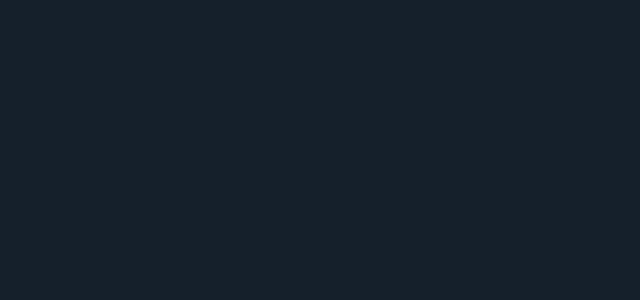
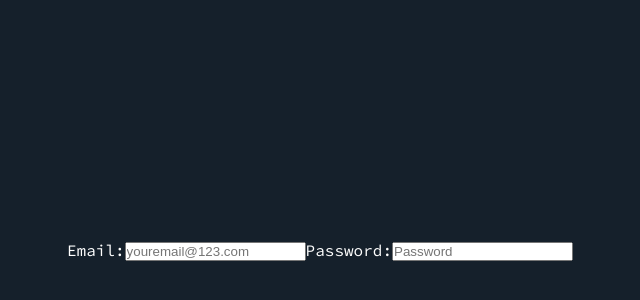
Before and after one commit to dallasclarke/social-frontend-two, a React (Create React App) app: page /login in a window 1280 px wide. Shown: the part 150-450 px from the top of the page, without its empty margins (320-960 px from the left). Built offline with nearby package versions, Linux system fonts and the light colour scheme.

Commit message:
Working on Login component.

```diff
--- a/src/App.js
+++ b/src/App.js
@@ -1,11 +1,13 @@
-import './App.css';
+import React from "react";
+
+import Login from "./components/auth/Login";
+
+import "./App.css";
 
 function App() {
   return (
     <div className="App">
-      <header className="App-header">
-
-      </header>
+      <Login />
     </div>
   );
 }
--- /dev/null
+++ b/src/components/auth/Auth.css
@@ -0,0 +1,6 @@
+.login {
+    min-height: 100vh;
+    display: flex;
+    align-items: center;
+    justify-content: center;
+}
--- /dev/null
+++ b/src/components/auth/Login.jsx
@@ -0,0 +1,31 @@
+import React from "react";
+
+import { Form, Row } from "react-bootstrap";
+
+import "./Auth.css";
+
+function Login() {
+
+  return (
+    <div className="login">
+      <Form>
+        <Form.Group>
+          <Form.Label>Email:</Form.Label>
+          <Form.Control
+            required
+            type="text"
+            placeholder="youremail@123.com"
+          />
+          <Form.Label>Password:</Form.Label>
+          <Form.Control
+            required
+            type="password"
+            placeholder="Password"
+          />
+        </Form.Group>
+      </Form>
+    </div>
+  );
+}
+
+export default Login;
```
Also changed, not shown: package.json (+5 -2 lines), 1 other file (tests, documents, lock files or other folders).
